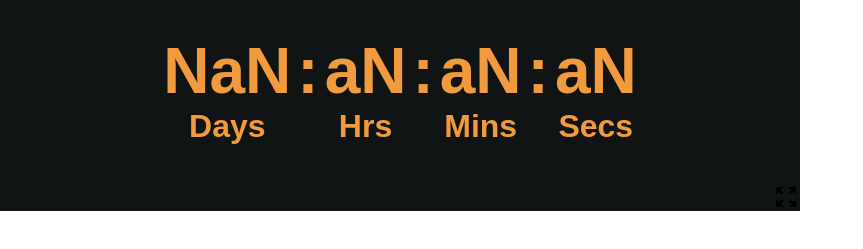
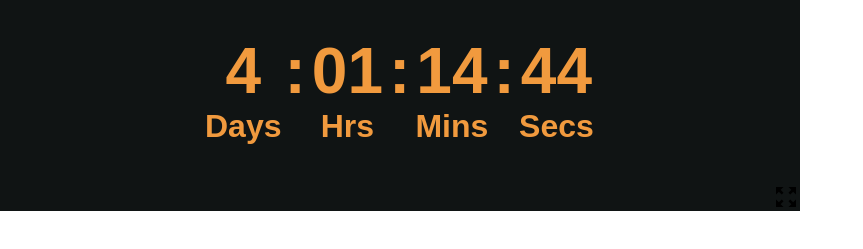
Before and after one commit to nick-ls/cool-repository-name, a plain HTML site: page index.html in a window 1280 px wide. Shown: the part 89-338 px from the top of the page, without its empty margins (0-863 px from the left). Drawn offline with Linux system fonts and the light colour scheme; no server answers; animation ran at ten frames a second.

Commit message:
Update index.html

```diff
--- a/index.html
+++ b/index.html
@@ -8,7 +8,7 @@ function ac(a,c){a&&(a.className+=" p","string"===typeof c&&(a.innerHTML=c))}
 function upd(){var a,c=dt()+sa;if(ltn>c)rf(7,0);else{ltn=c;var c=c/1E3,h=Math.floor(c);if(h>et)rf(10,0);else{if(h!=lt0||1E3>tf){var k=function(a,c){var b="00"+Math.floor(c);e.innerHTML=b.slice(b.length-a)};lt0=h;for(a in cks){for(var f=cks[a],b=f.t,d=0;d<b.length;d++){var g=b[d];tj=g.j?g.j:0;if(g.t>h)break}var b=f.e,e,d=f.d-c+tj;0>d?(d=f.cs?0:-d,f.cu||(f.cu=1,ac(b.r1,f.tpt),ac(b.r2,f.mpt),ac(gf("t")))):f.cr&&(d+=.001*f.cr);(e=b.ci)&&k(3,1E3*d%1E3);(e=b.cs)&&k(2,d%60);(e=b.cm)&&k(2,d/60%60);(e=b.ch)&&
 k(2,d/3600%24);(e=b.cd)&&ihf(e,d/86400);(e=b.ai)&&ihf(e,1E3*d);(e=b.as)&&ihf(e,d);(e=b.am)&&ihf(e,d/60);(e=b.ah)&&ihf(e,d/3600);(e=b.ad)&&ihf(e,d/86400)}}c=dt()+sa;a=tf-c%tf;25>a&&(a=25);setTimeout(upd,a)}}}
 function sync(a){function c(a,b,d){sa=a;sae=b;if(flO)try{flO.setSync(a+1E3*tj,b)}catch(p){2E3>d&&(d+=100,setTimeout(function(){c(sa,sae,d)},d))}}function h(a){try{if(e.ActiveXObject)return new ActiveXObject(a)}catch(n){}}var k=document.cookie,f;if(k){var b=k.match(/tads\=(\d+)_(\d+)_(\d+)/);if(b){var d=dt();if(-1E4<b[1]-d){c(b[2]-0,b[3]-0,0);upd();return}}if(1E3>a&&0<=k.indexOf("tads=c")){a=2*a+10;setTimeout("sync("+a+")",a);return}}document.cookie="tads=c; path=/";var g=null,e=window;try{e.XMLHttpRequest&&
-(g=new XMLHttpRequest)}catch(m){}g||(g=h("Msxml2.XMLHTTP"));g||(g=h("Microsoft.XMLHTTP"));if(g)try{f=dt();var l=document.URL.replace(/countdown.*/,"ts.php?t="+f);g.open("GET",l,!0);g.onreadystatechange=function(){var a=dt();if(g&&4==g.readyState&&200==g.status){var b=(f+a)/2,d=1E3*parseFloat(g.responseText),d=Math.floor(d-b),b=a-b;document.cookie="tads="+(a+"_"+d+"_"+b)+"; path=/";c(d,b,0);g=null;upd()}};f=dt();g.send("")}catch(m){}}
+(g=new XMLHttpRequest)}catch(m){}g||(g=h("Msxml2.XMLHTTP"));g||(g=h("Microsoft.XMLHTTP"));if(g)try{f=dt();var l="https://free.timeanddate.com/countdown/i8two5fw/n770/cf100/cm0/cu4/ct0/cs1/ca0/co1/cr0/ss0/cacf19a3e/cpc000/pc101414/tcfff/fs400/szw800/szh300/tatSDCTF%202023%20begins%20in/tac51c0c0/tptSDCTF%202023%20is%20now!/tpcfff/iso2023-05-05T17:00:00".replace(/countdown.*/,"ts.php?t="+f);g.open("GET",l,!0);g.onreadystatechange=function(){var a=dt();if(g&&4==g.readyState&&200==g.status){var b=(f+a)/2,d=1E3*parseFloat(g.responseText),d=Math.floor(d-b),b=a-b;document.cookie="tads="+(a+"_"+d+"_"+b)+"; path=/";c(d,b,0);g=null;upd()}};f=dt();g.send("")}catch(m){}}
 function init(){lt0=0;var a;flO=document.count;if("undefined"!==typeof cks)for(a in cks){var c=cks[a],h={},k="r1,r2,cd,ch,cm,cs,ci,ad,ah,am,as,ai".split(/,/),f;for(f=0;12>f;f++){var b=k[f],d=gf(b);d&&(h[b]=d)}c.e=h}sync(0)}function gtad(){window.open("https://www.timeanddate.com/clocks/freecountdown.html","_top")};
 function gtad2(){window.open("https:\/\/www.timeanddate.com\/countdown\/generic?iso=20230505T17&p0=770&msg=SDCTF%202023%20begins%20in&csz=1","_top")};
 </script><style>#c1 {display:block;margin:0px auto;padding:0;border:none;}
```
